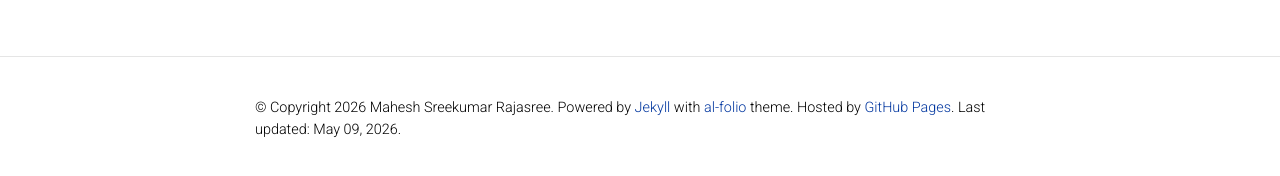
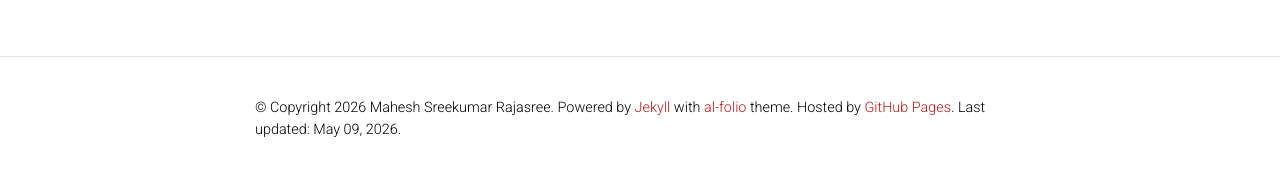
Before and after one commit to Mahe94/mahe94.github.io, a Jekyll site: the page built from _pages/dropdown.md, in a window 1280 px wide. Shown: the part 145-321 px from the top of the page. Built offline with Jekyll 4.4.1, drawn with Linux system fonts in a browser that asks for light colours; comment, search, counter and statistics services are not loaded; a style sheet for code colours, icons or effects is not loaded.

Commit message:
Update _themes.scss

```diff
--- a/_sass/_themes.scss
+++ b/_sass/_themes.scss
@@ -7,8 +7,8 @@
   --global-code-bg-color: #{$code-bg-color-light};
   --global-text-color: #{$black-color};
   --global-text-color-light: #{$grey-color};
-  --global-theme-color: #{$blue-color-dark};
-  --global-hover-color: #{$blue-color-dark};
+  --global-theme-color: #{$red-color-dark};
+  --global-hover-color: #{$red-color-dark};
   --global-hover-text-color: #{$white-color};
   --global-footer-bg-color: #{$grey-color-dark};
   --global-footer-text-color: #{$grey-color-light};
```
